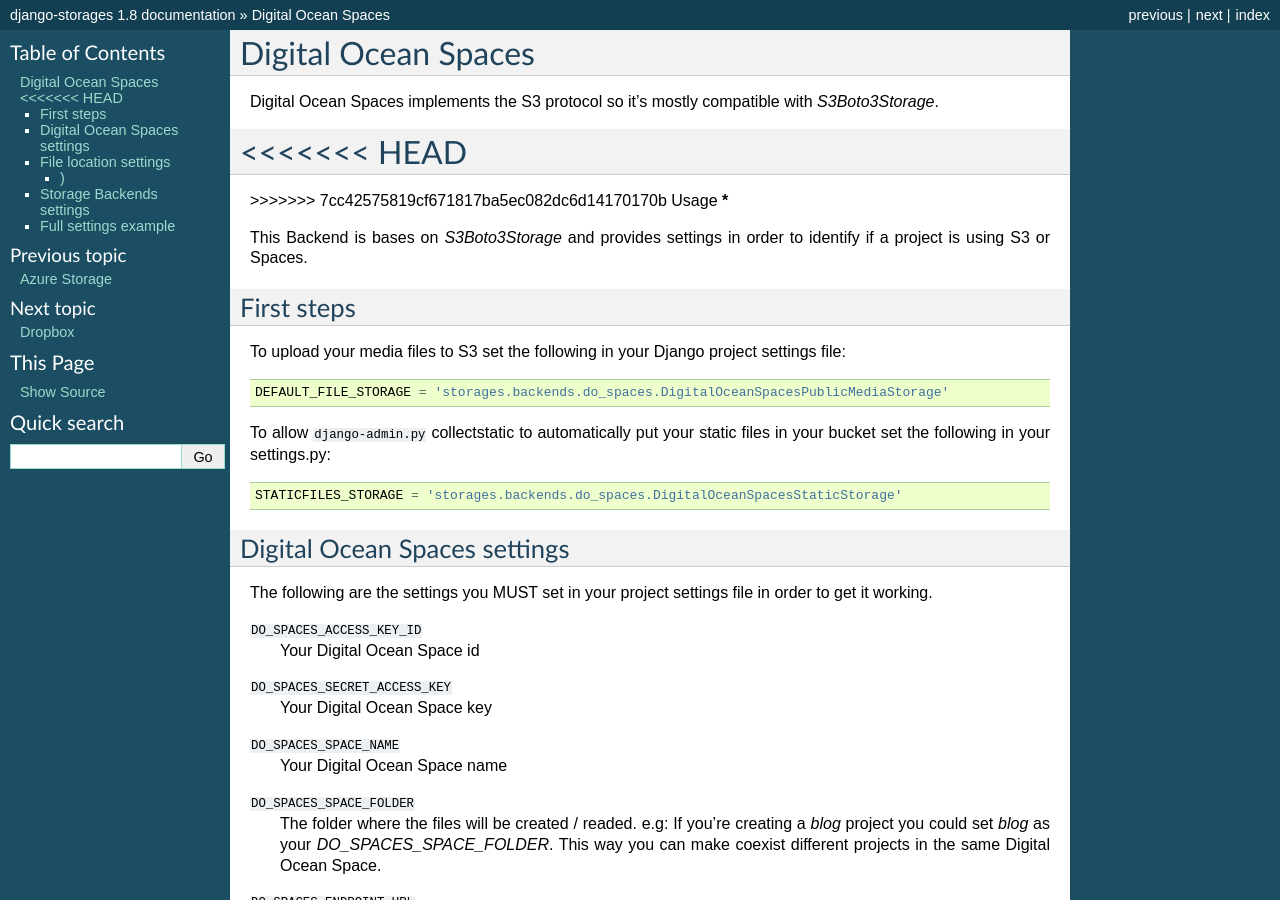
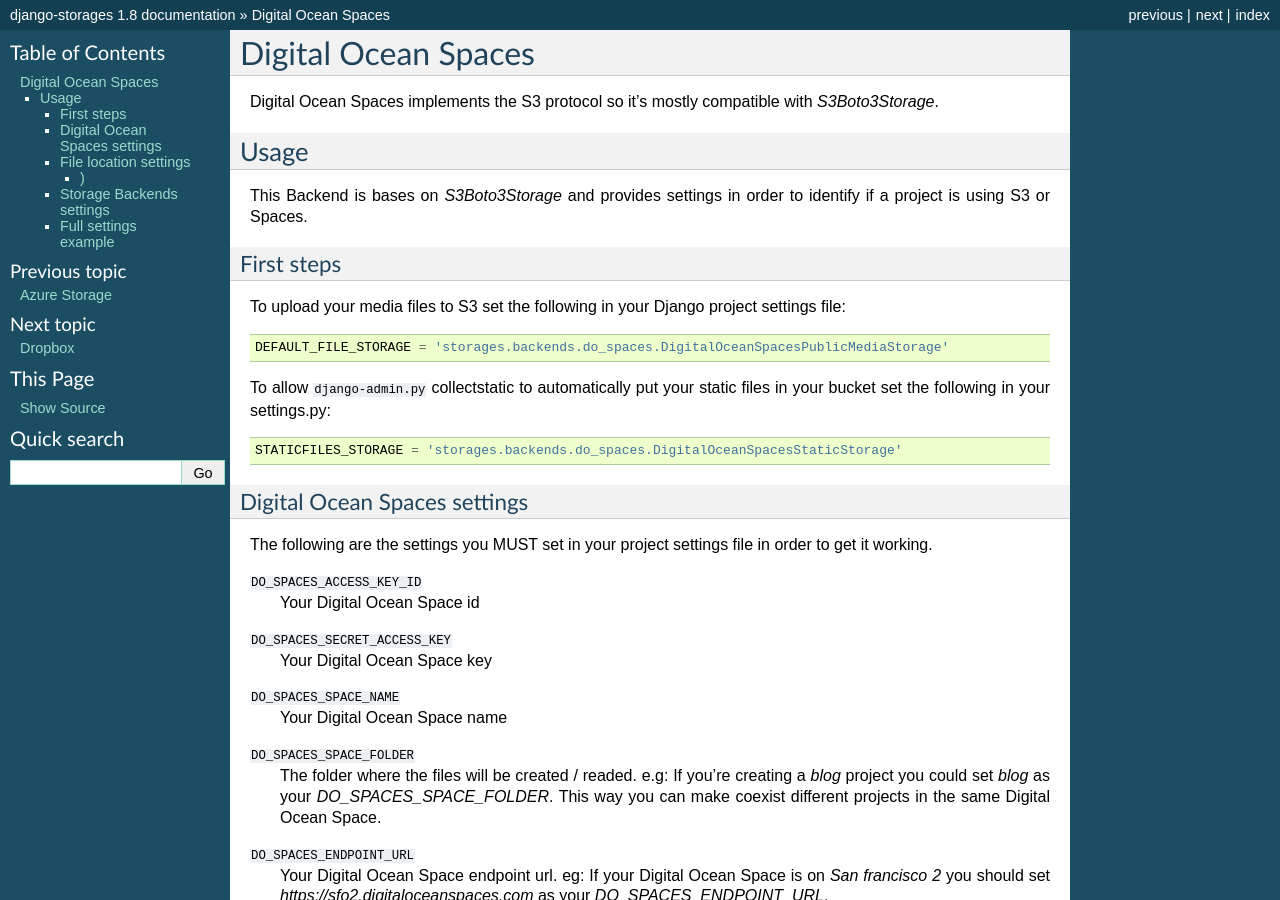
Before and after one commit to jschneier/django-storages, a Sphinx documentation site: the page built from docs/backends/digital-ocean-spaces.rst, in a window 1280 px wide and 900 px high. Built offline with Sphinx 7.4.7, drawn with Linux system fonts in a browser that asks for light colours.

Commit message:
DOc fix after pull

```diff
--- a/docs/backends/digital-ocean-spaces.rst
+++ b/docs/backends/digital-ocean-spaces.rst
@@ -3,10 +3,7 @@
 
 Digital Ocean Spaces implements the S3 protocol so it's mostly compatible with `S3Boto3Storage`.
 
-<<<<<<< HEAD
-=======
 
->>>>>>> 7cc42575819cf671817ba5ec082dc6d14170170b
 Usage
 *****
 
```
Also changed, not shown: requirements.txt (added, +11 -0 lines), 1 other file.
